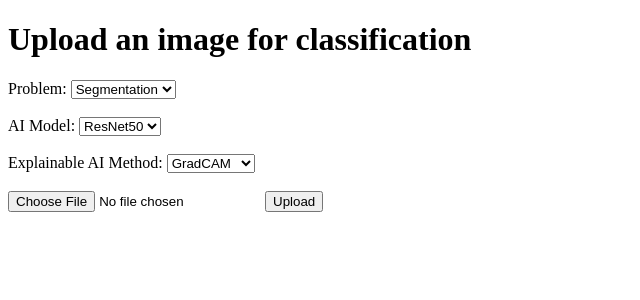
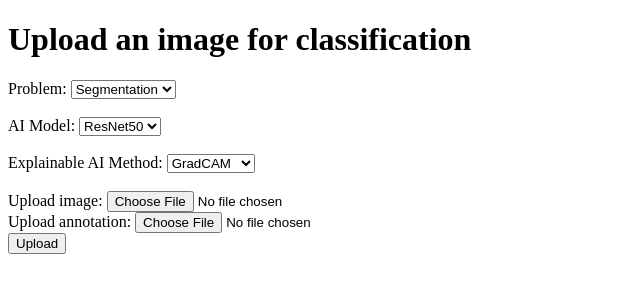
Before and after one commit to hungntt/vqi, a Flask app: page / in a window 1280 px wide. Shown: the top 300 px of the page, without its empty margins (0-640 px from the left). Run offline with Flask 2, Linux system fonts and the light colour scheme.

Commit message:
Add COCO annotation

```diff
--- a/app.py
+++ b/app.py
@@ -7,6 +7,7 @@ from inspection.gradcam import GradCamSegmentation
 
 app = Flask(__name__)
 app.config['UPLOAD_FOLDER'] = 'static/uploads/'
+app.config['ANNOTATION_FOLDER'] = 'static/annotations/'
 app.config['RESULT_FOLDER'] = 'static/results/'
 
 
@@ -16,23 +17,28 @@ def index():
         if 'file' not in request.files:
             return redirect(request.url)
 
-        file = request.files['file']
+        file = request.files['image-file']
+        label = request.files['label-file']
         if file.filename == '':
             return redirect(request.url)
 
         if file:
             filename = secure_filename(file.filename)
-            filepath = os.path.join(app.config['UPLOAD_FOLDER'], filename)
-            file.save(filepath)
+            image_path = os.path.join(app.config['UPLOAD_FOLDER'], filename)
+            file.save(image_path)
+
+            labelname = secure_filename(label.filename)
+            label_path = os.path.join(app.config['ANNOTATION_FOLDER'], labelname)
+            label.save(label_path)
 
             # Get the chosen options
-            problem = request.form.get("problem")
-            model = request.form.get("model")
             xai = request.form.get("explainable_ai")
 
             # Process the image with the GradCamSegmentation class
-            segmentation_image, cam_image, coco_image = GradCamSegmentation().process_image(image_path=filepath, is_url=False,
-                                                                                xai=xai)
+            segmentation_image, cam_image, coco_image = GradCamSegmentation().process_image(image_path=image_path,
+                                                                                            label_path=label_path,
+                                                                                            is_url=False,
+                                                                                            xai=xai, )
             # Save the cam_image result to a file
             result_filename = 'result_' + filename
             result_filepath = os.path.join(app.config['RESULT_FOLDER'], result_filename)
@@ -42,7 +48,10 @@ def index():
             segment_filepath = os.path.join(app.config['RESULT_FOLDER'], segment_filename)
             segmentation_image.save(segment_filepath)
 
-            return render_template('result.html', image=filepath, segmentation=segment_filepath, result=result_filepath,
+            return render_template('result.html',
+                                   image=image_path,
+                                   segmentation=segment_filepath,
+                                   result=result_filepath,
                                    coco_image=coco_image)
 
     return render_template('index.html')
--- a/inspection/gradcam.py
+++ b/inspection/gradcam.py
@@ -33,7 +33,7 @@ class GradCamSegmentation:
 
         self.model = SegmentationModelOutputWrapper(self.model)
 
-    def process_image(self, image_path, category="cable", is_url=False, xai="GradCAM"):
+    def process_image(self, image_path, label_path, category="cable", is_url=False, xai="GradCAM"):
         if is_url:
             image = np.array(Image.open(requests.get(image_path, stream=True).raw))
         else:
@@ -49,7 +49,6 @@ class GradCamSegmentation:
         output = self.model(input_tensor)
         normalized_masks = torch.nn.functional.softmax(output, dim=1).cpu()
 
-        label_path = image_path.replace('.jpg', '.json').replace('/images/', '/labels/')
         with open(label_path, 'r') as f:
             label = json.load(f)
         coco_mask = torch.zeros(rgb_img.shape[0], rgb_img.shape[1], dtype=torch.int64)
--- a/templates/index.html
+++ b/templates/index.html
@@ -29,8 +29,10 @@
     <h1>Upload an image for classification</h1>
     <form id="image-form" method="POST" enctype="multipart/form-data">
         {% include 'dropdown.html' %}
-
-        <input type="file" name="file" accept="image/*">
+        <label for="image-file">Upload image:</label>
+        <input type="file" name="image_file" id="image-file" accept="image/*"><br>
+        <label for="ann-file">Upload annotation:</label>
+        <input type="file" name="label_file" id="label-file" accept=".json"><br>
         <button type="submit" id="submit-button">Upload</button>
     </form>
 
```
